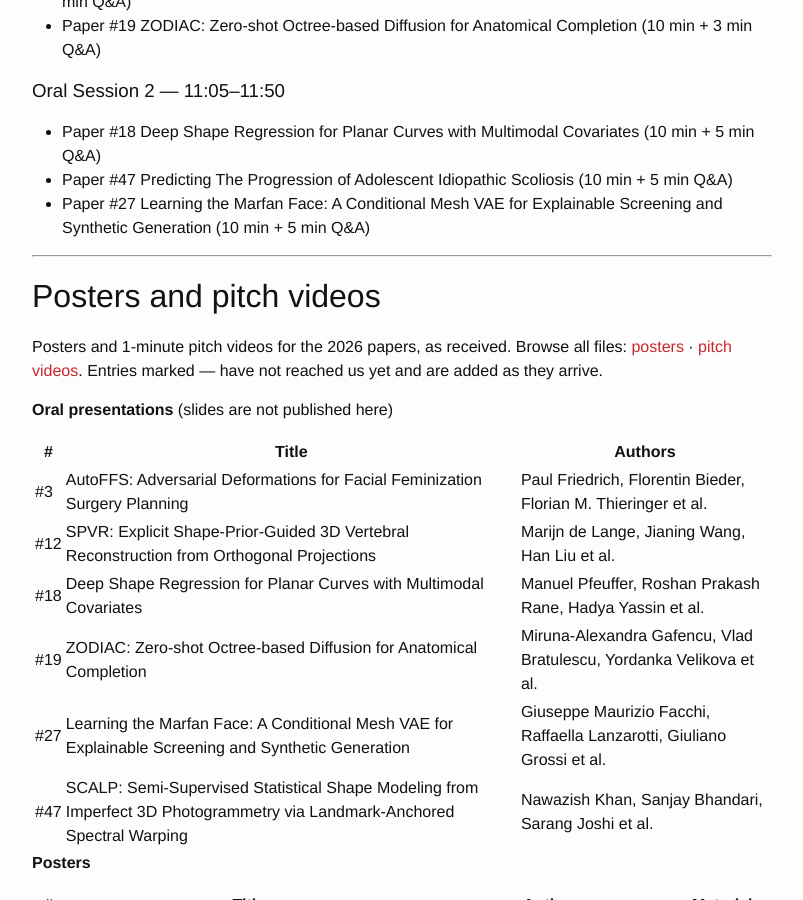
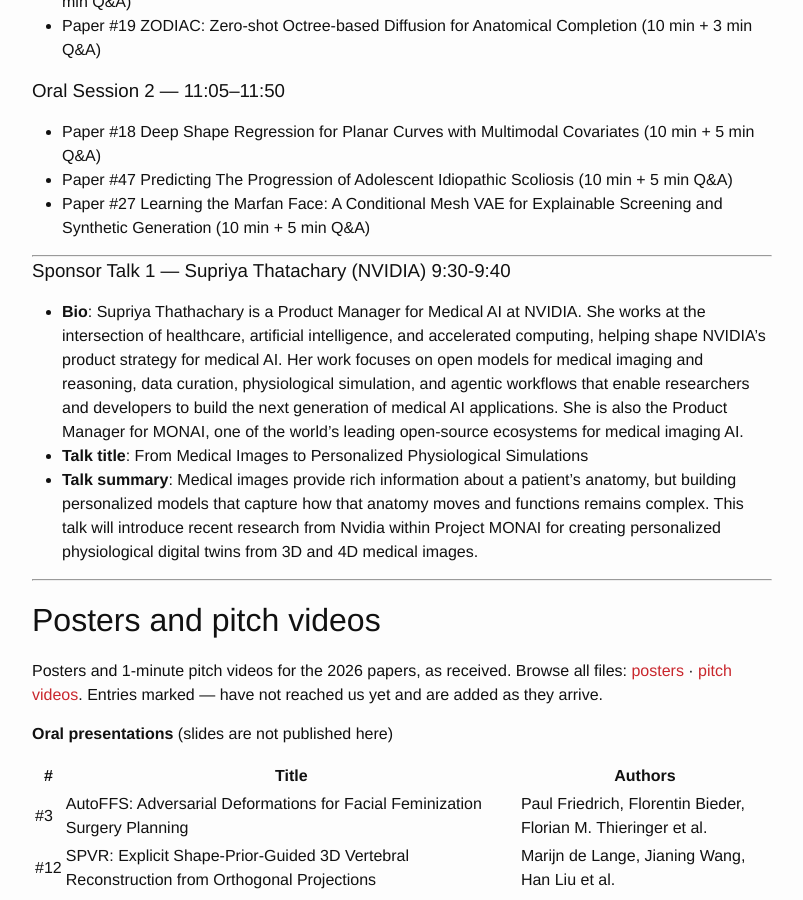
Before and after one commit to shapemi/shapemi.github.io, a Jekyll site: the page built from program/index.md, in a window 1280 px wide and 900 px high, scrolled down 838 px. Shown: the whole window, without its empty margins (238-1041 px from the left). Built offline with Jekyll 4.4.1, drawn with Linux system fonts in a browser that asks for light colours.

Commit message:
ENH: Add sponsor talk info to the program page

```diff
--- a/program/index.md
+++ b/program/index.md
@@ -42,6 +42,15 @@ order: 2
 - Paper #18 Deep Shape Regression for Planar Curves with Multimodal Covariates (10 min + 5 min Q&A)
 - Paper #47 Predicting The Progression of Adolescent Idiopathic Scoliosis (10 min + 5 min Q&A)
 - Paper #27 Learning the Marfan Face: A Conditional Mesh VAE for Explainable Screening and Synthetic Generation (10 min + 5 min Q&A)
+
+
+---
+
+### Sponsor Talk 1 — Supriya Thatachary (NVIDIA) 9:30-9:40
+- **Bio**: Supriya Thathachary is a Product Manager for Medical AI at NVIDIA. She works at the intersection of healthcare, artificial intelligence, and accelerated computing, helping shape NVIDIA’s product strategy for medical AI. Her work focuses on open models for medical imaging and reasoning, data curation, physiological simulation, and agentic workflows that enable researchers and developers to build the next generation of medical AI applications. She is also the Product Manager for MONAI, one of the world’s leading open-source ecosystems for medical imaging AI.
+- **Talk title**: From Medical Images to Personalized Physiological Simulations
+- **Talk summary**: Medical images provide rich information about a patient’s anatomy, but building personalized models that capture how that anatomy moves and functions remains complex. This talk will introduce recent research from Nvidia within Project MONAI for creating personalized physiological digital twins from 3D and 4D medical images.
+
 
 ---
 
```
